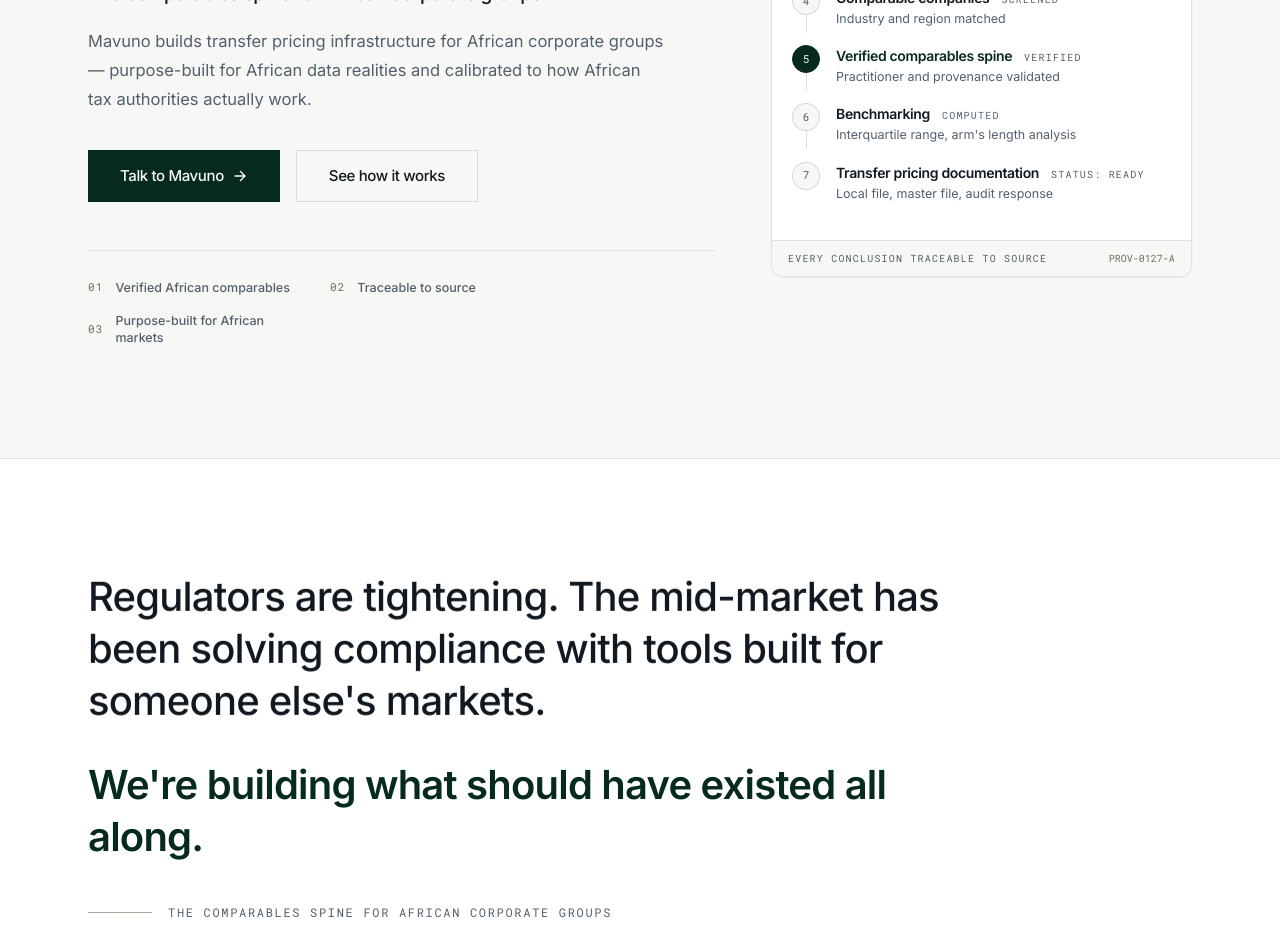
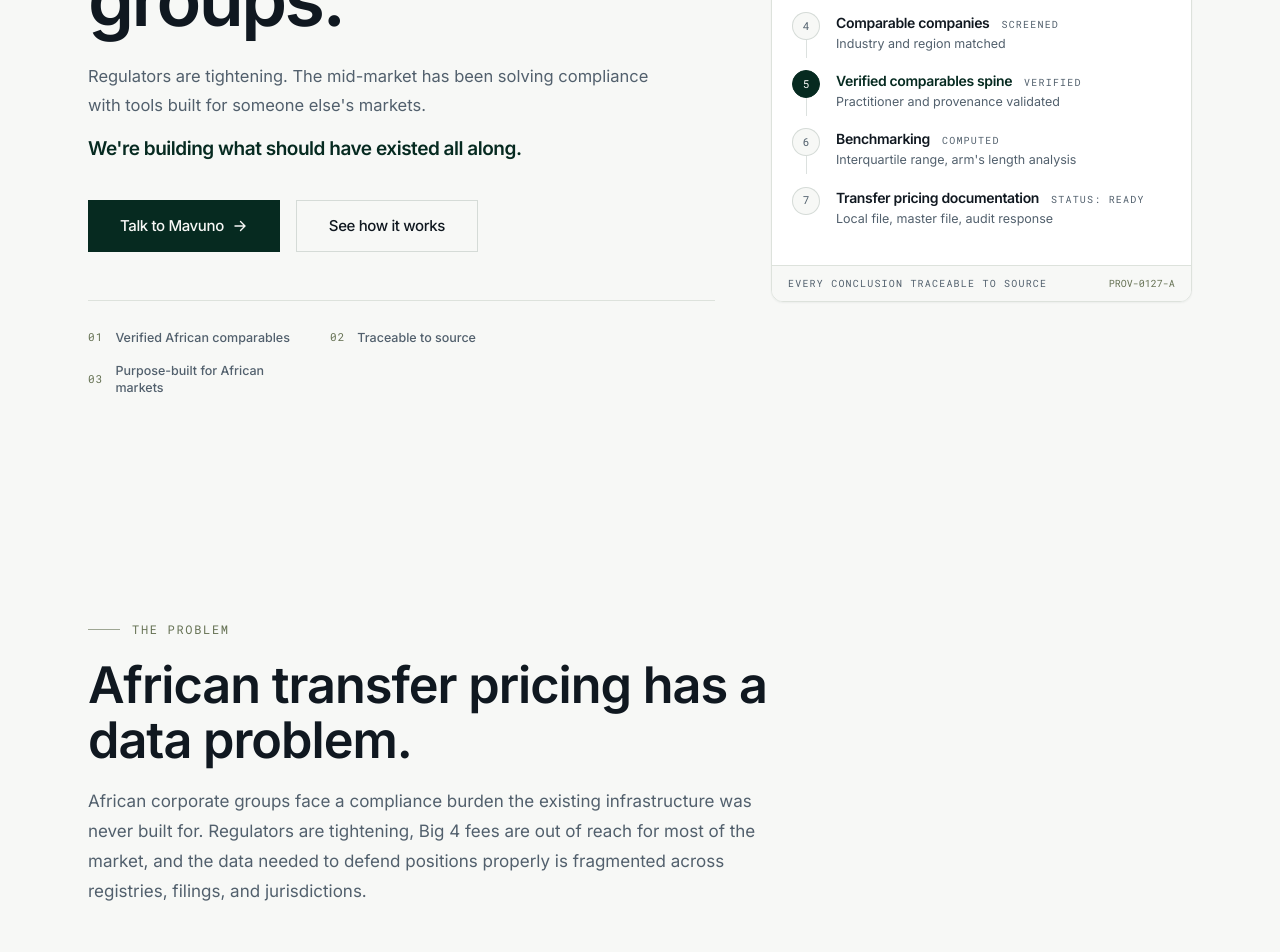
Before and after one commit to Mozisha/Mavuno, a React (Vite) app: page / in a window 1280 px wide. Shown: the part 500-1452 px from the top of the page. Built offline with nearby package versions, Linux system fonts and the light colour scheme.

Commit message:
Update hero to title/description as specified; remove redundant statement section

```diff
--- a/src/App.jsx
+++ b/src/App.jsx
@@ -1,7 +1,6 @@
 import { useEffect } from "react";
 import Navbar from "./components/Navbar.jsx";
 import Hero from "./components/Hero.jsx";
-import HeroStatement from "./components/HeroStatement.jsx";
 import Problem from "./components/Problem.jsx";
 import Solution from "./components/Solution.jsx";
 import ProductPreview from "./components/ProductPreview.jsx";
@@ -32,7 +31,6 @@
       <Navbar />
       <main id="main">
         <Hero />
-        <HeroStatement />
         <Problem />
         <Solution />
         <ProductPreview />
--- a/src/components/Hero.jsx
+++ b/src/components/Hero.jsx
@@ -129,22 +129,20 @@
 
           <Reveal delay={80}>
             <h1 className="mt-6 text-[clamp(2.6rem,6.2vw,4.6rem)] font-semibold leading-[1.04] tracking-tight-l text-ink">
-              Transfer pricing, grounded in{" "}
-              <span className="text-forest">African data.</span>
+              Transfer pricing infrastructure for African corporate groups.
             </h1>
           </Reveal>
 
           <Reveal delay={140}>
-            <p className="mt-5 text-[19px] font-medium leading-snug tracking-tight text-ink">
-              The comparables spine for African corporate groups.
+            <p className="mt-6 max-w-xl text-[16.5px] leading-[1.75] text-slate">
+              Regulators are tightening. The mid-market has been solving
+              compliance with tools built for someone else's markets.
             </p>
           </Reveal>
 
           <Reveal delay={200}>
-            <p className="mt-5 max-w-xl text-[16.5px] leading-[1.75] text-slate">
-              Mavuno builds transfer pricing infrastructure for African
-              corporate groups — purpose-built for African data realities and
-              calibrated to how African tax authorities actually work.
+            <p className="mt-4 text-[19px] font-semibold tracking-tight text-forest">
+              We're building what should have existed all along.
             </p>
           </Reveal>
 
--- a/src/components/HeroStatement.jsx
+++ /dev/null
@@ -1,31 +0,0 @@
-import { Reveal } from "./Reveal.jsx";
-
-export default function HeroStatement() {
-  return (
-    <section className="border-y border-line bg-white">
-      <div className="container-x py-20 md:py-28">
-        <div className="max-w-4xl">
-          <Reveal>
-            <p className="text-[clamp(1.5rem,3.4vw,2.5rem)] font-medium leading-[1.3] tracking-tight-m text-ink">
-              Regulators are tightening. The mid-market has been solving
-              compliance with tools built for someone else's markets.
-            </p>
-          </Reveal>
-          <Reveal delay={120}>
-            <p className="mt-8 text-[clamp(1.5rem,3.4vw,2.5rem)] font-semibold leading-[1.3] tracking-tight-m text-forest">
-              We're building what should have existed all along.
-            </p>
-          </Reveal>
-          <Reveal delay={200}>
-            <div className="mt-10 flex items-center gap-4">
-              <span className="h-px w-16 bg-olive/60" aria-hidden="true" />
-              <span className="eyebrow-label text-slate">
-                The comparables spine for African corporate groups
-              </span>
-            </div>
-          </Reveal>
-        </div>
-      </div>
-    </section>
-  );
-}
```
